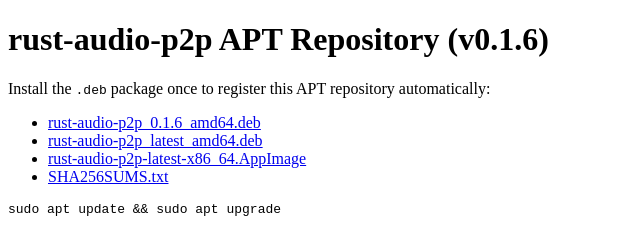
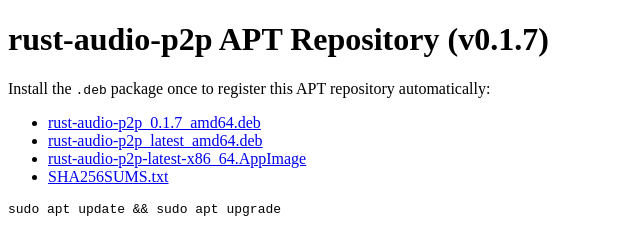
Before and after one commit to niunmango/rust-audio-p2p, a plain HTML site: page index.html in a window 1280 px wide. Shown: the full height of the page, 0-640 px from the left. Drawn offline with Linux system fonts and the light colour scheme.

Commit message:
deploy: bc065f368469622bd816491c925196d32c833ee5

```diff
--- a/index.html
+++ b/index.html
@@ -2,10 +2,10 @@
 <html lang="en">
 <head><meta charset="utf-8"><title>rust-audio-p2p APT Repository</title></head>
 <body>
-  <h1>rust-audio-p2p APT Repository (v0.1.6)</h1>
+  <h1>rust-audio-p2p APT Repository (v0.1.7)</h1>
   <p>Install the <code>.deb</code> package once to register this APT repository automatically:</p>
   <ul>
-    <li><a href="rust-audio-p2p_0.1.6_amd64.deb">rust-audio-p2p_0.1.6_amd64.deb</a></li>
+    <li><a href="rust-audio-p2p_0.1.7_amd64.deb">rust-audio-p2p_0.1.7_amd64.deb</a></li>
     <li><a href="rust-audio-p2p_latest_amd64.deb">rust-audio-p2p_latest_amd64.deb</a></li>
     <li><a href="rust-audio-p2p-latest-x86_64.AppImage">rust-audio-p2p-latest-x86_64.AppImage</a></li>
     <li><a href="SHA256SUMS.txt">SHA256SUMS.txt</a></li>
```
Also changed, not shown: SHA256SUMS.txt, 9 other files.
